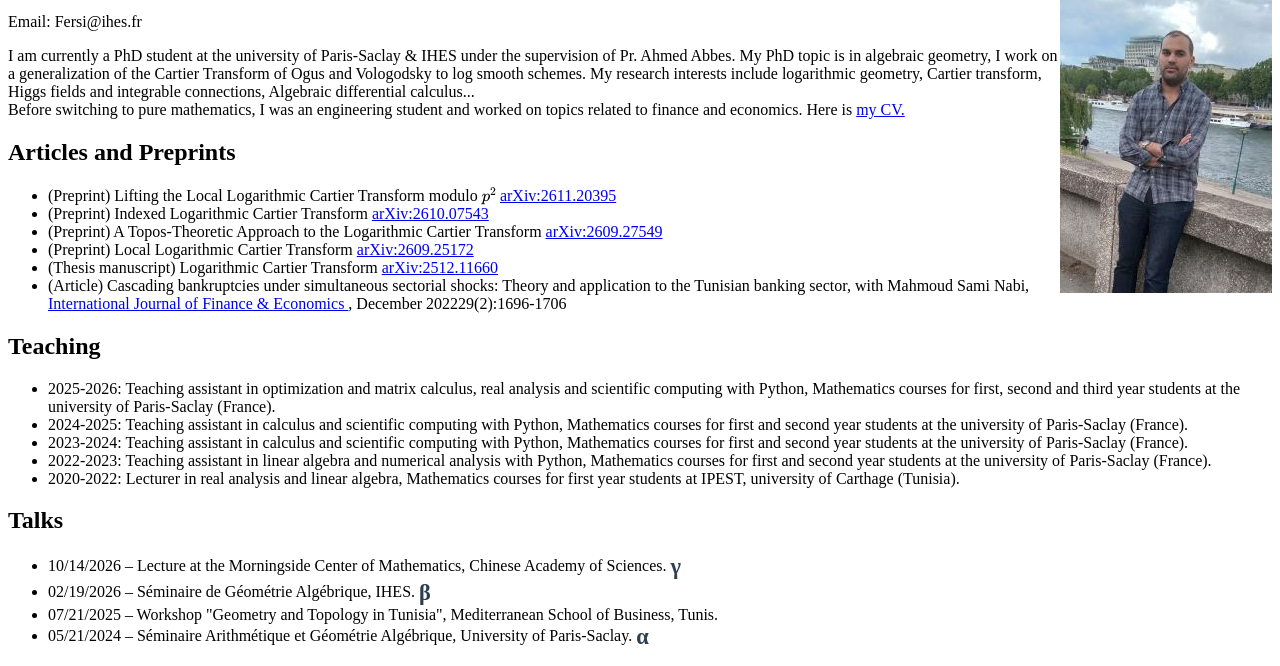
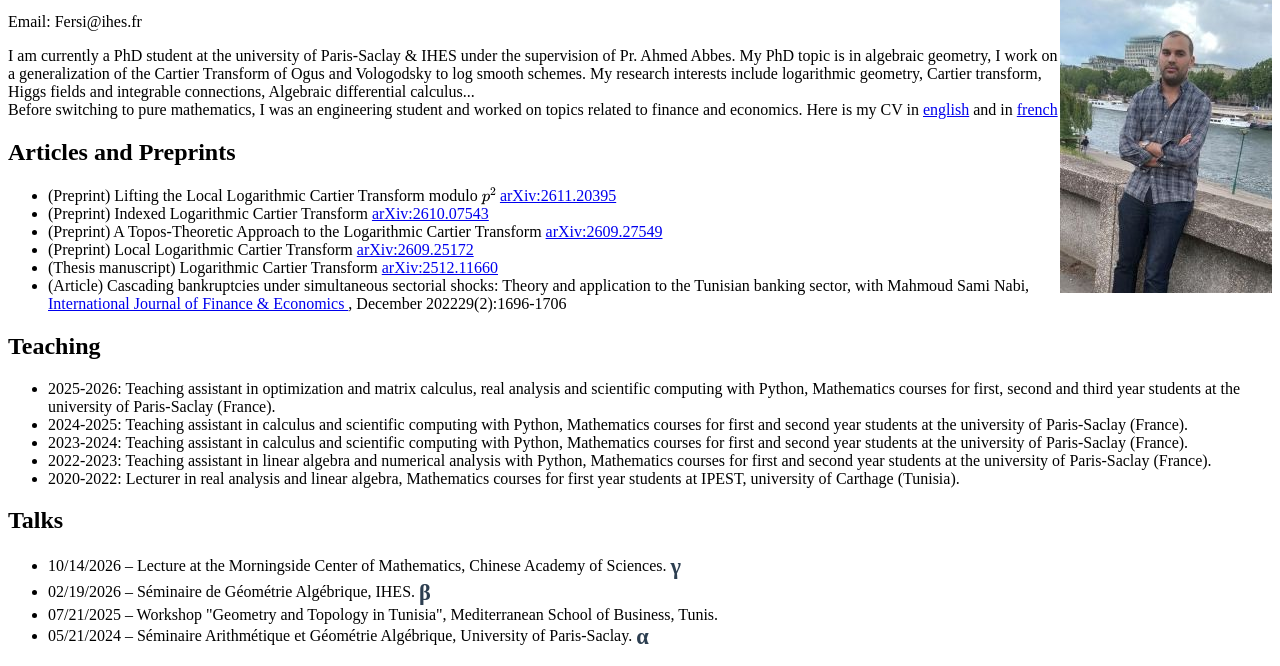
Before and after one commit to Fersi-Sami/Fersi, a plain HTML site: page index.html in a window 1280 px wide. Shown: the part 137-803 px from the top of the page. Drawn offline with nearby package versions, Linux system fonts and the light colour scheme.

Commit message:
Modify CV link text and add language options
Updated CV links to include English and French versions.

```diff
--- a/index.html
+++ b/index.html
@@ -23,7 +23,7 @@ Institut des Hautes Etudes Scientifiques<br>
 
 <p>
 I am currently a PhD student at the university of Paris-Saclay & IHES under the supervision of Pr. Ahmed Abbes. My PhD topic is in algebraic geometry, I work on a generalization of the Cartier Transform of Ogus and Vologodsky to log smooth schemes. My research interests include logarithmic geometry, Cartier transform, Higgs fields and integrable connections, Algebraic differential calculus...<br>
-Before switching to pure mathematics, I was an engineering student and worked on topics related to finance and economics. Here is <a href="CV.pdf" target="_blank" rel="noopener noreferrer">my CV.</a>
+Before switching to pure mathematics, I was an engineering student and worked on topics related to finance and economics. Here is my CV in <a href="CV 3.pdf" target="_blank" rel="noopener noreferrer">english</a> and in <a href="CV Français.pdf" target="_blank" rel="noopener noreferrer">french</a>
 </p>
 
 
```
